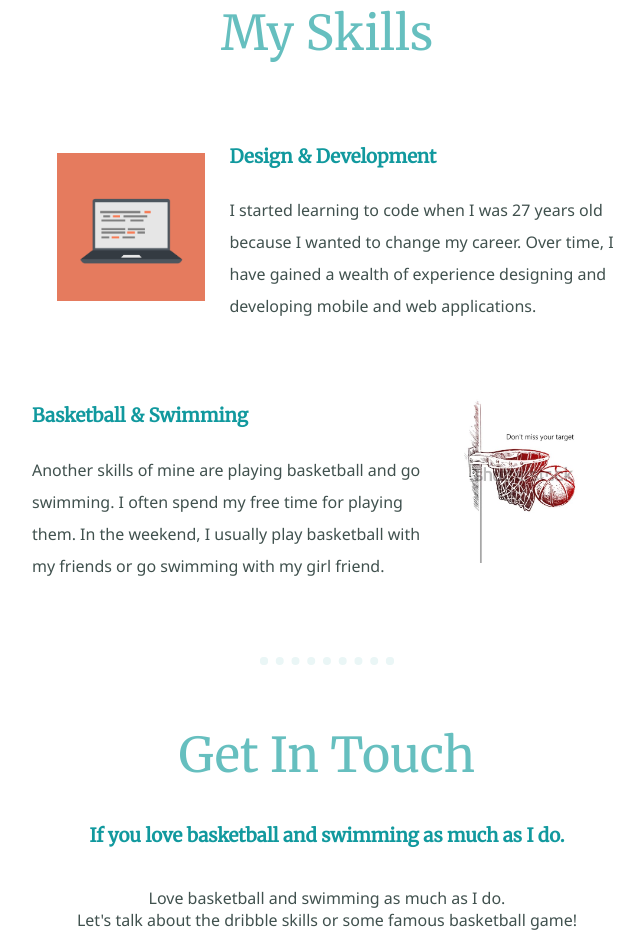
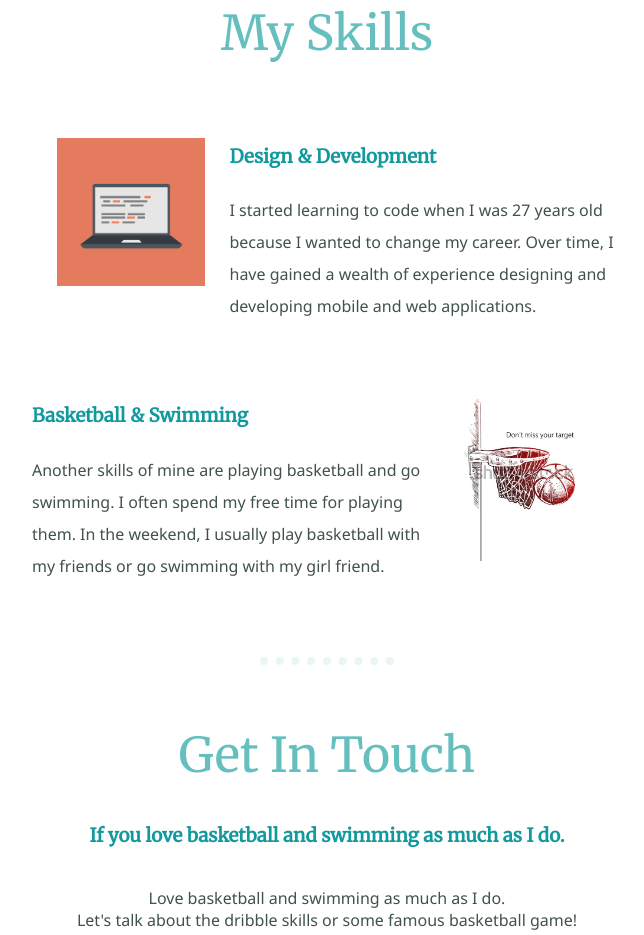
Before and after one commit to JohnnyTran1996/website, a plain HTML site: page index.html in a window 1280 px wide. Shown: the part 1262-2197 px from the top of the page, without its empty margins (313-957 px from the left). Drawn offline with Linux system fonts and the light colour scheme.

Commit message:
Update styles.css

```diff
--- a/css/styles.css
+++ b/css/styles.css
@@ -77,7 +77,7 @@ hr{
     float: left;
     margin: 25px;
     position: relative;
-    bottom: 10px;
+    bottom: 25px;
 }
 
 .basketballImg{
@@ -85,7 +85,7 @@ hr{
     float: right;
     margin: 25px;
     position: relative;
-    bottom: 23px;
+    bottom: 25px;
 }
 
 .contactDes{
```
